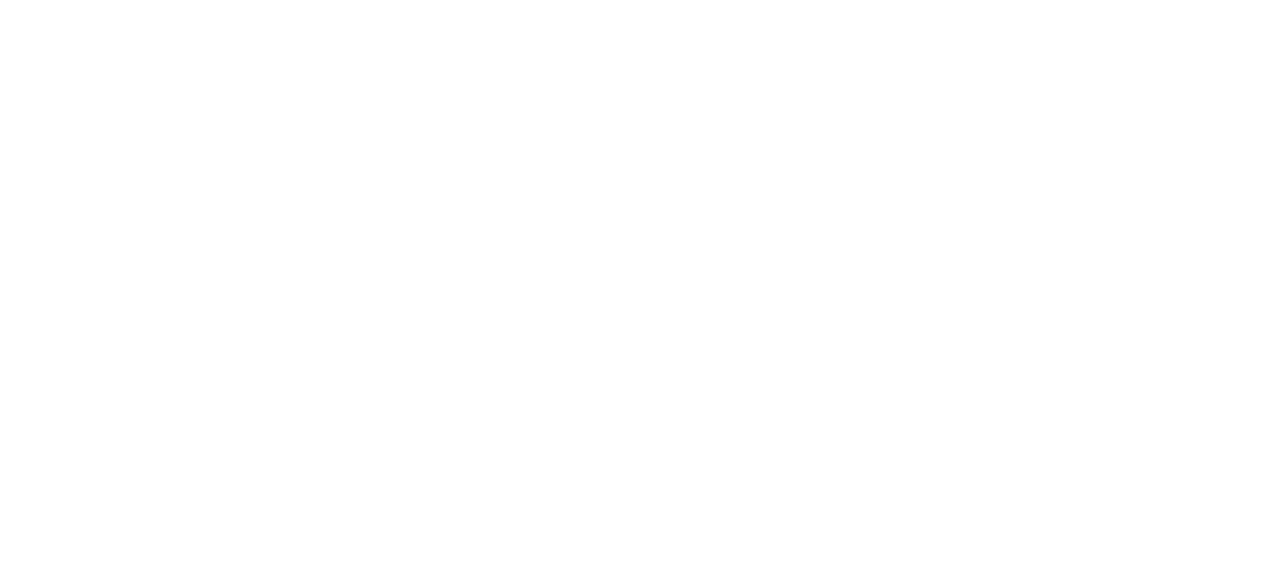
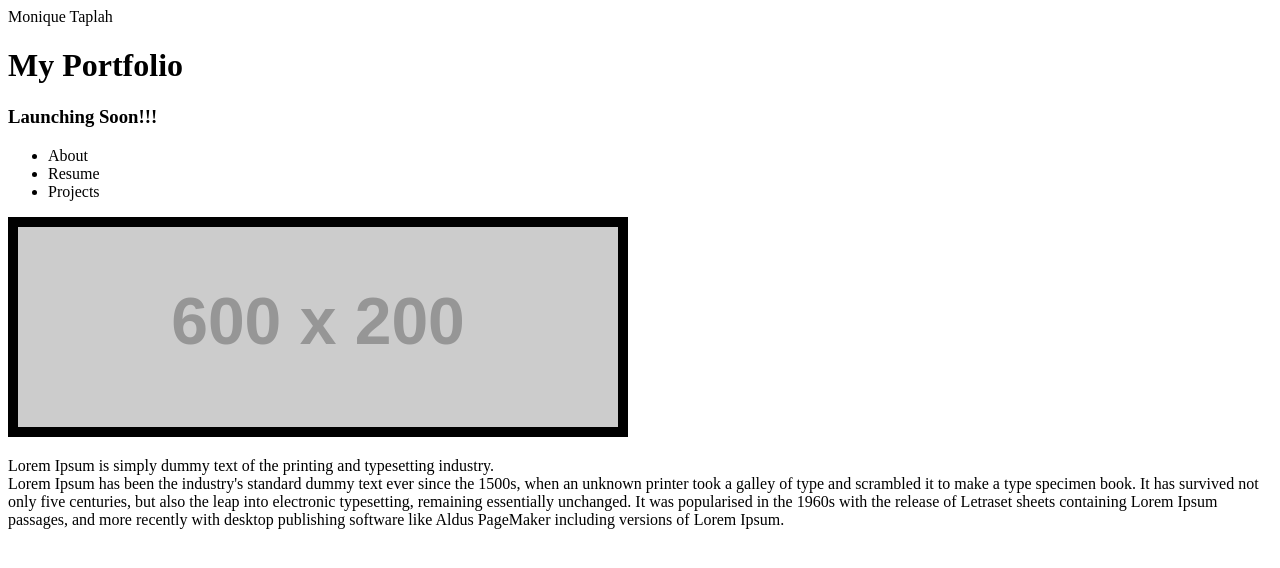
Before and after one commit to moniquetaplah/moniquetaplah.com, a plain HTML site: page index.html in a window 1280 px wide. Drawn offline with Linux system fonts and the light colour scheme; placeholder pictures from the web are drawn by us.

Commit message:
Update index.html

```diff
--- a/index.html
+++ b/index.html
@@ -5,4 +5,29 @@
     <meta name="viewport" content="width=device-width, initial-scale=1">
     <title>Monique Taplah</title>
   </head>
+    <head>
+        <meta charset="utf-8">
+        <meta name="viewport" content="width=device-width, initial-scale=1"
+        <title>Monique Taplah</title>
+    </head>
+    <body>
+        <h1>My Portfolio</h1>
+        <h3>Launching Soon!!!</h3>
+        <ul>
+          <li>About</li>
+          <li>Resume</li>
+          <li>Projects</li>
+      </ul>
+        <img src = "https://placehold.co/600x200@3x.png" border = "10">
+        <p>
+            Lorem Ipsum is simply dummy text of the printing and typesetting industry. <br>
+            Lorem Ipsum has been the industry's standard dummy text ever since the 1500s,
+            when an unknown printer took a galley of type and scrambled it to make a type
+            specimen book. It has survived not only five centuries, but also the leap into
+            electronic typesetting, remaining essentially unchanged. It was popularised
+            in the 1960s with the release of Letraset sheets containing Lorem Ipsum passages,
+            and more recently with desktop publishing software like Aldus PageMaker including
+            versions of Lorem Ipsum.
+        </p>
+    </body>
 </html>
```
